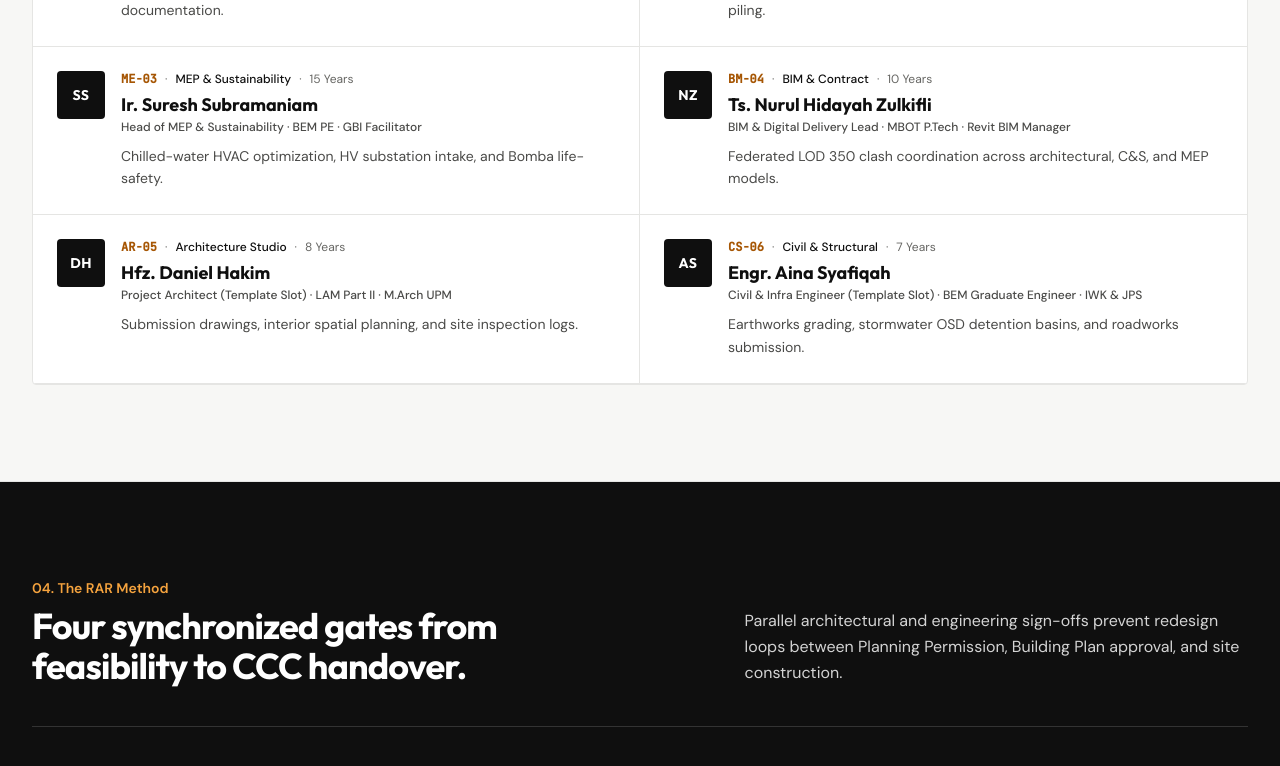
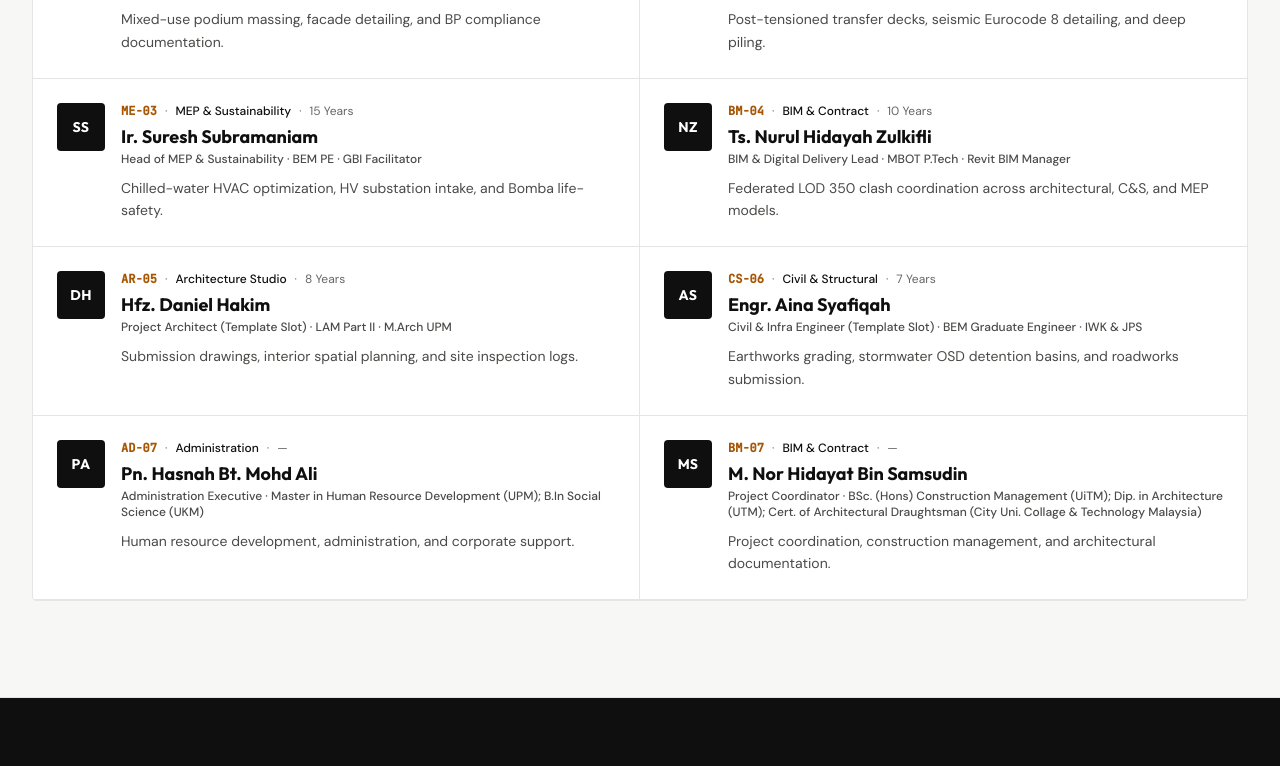
Before and after one commit to me-yeatz/rar_architect, a React (Vite) app: page / in a window 1280 px wide. Shown: the part 6067-6833 px from the top of the page. Built offline with nearby package versions, Linux system fonts and the light colour scheme.

Commit message:
Add Administration Executive and Project Coordinator to team directory

```diff
--- a/src/components/LeadershipTeamSection.tsx
+++ b/src/components/LeadershipTeamSection.tsx
@@ -19,6 +19,7 @@ const DIVISION_CODES: Record<Exclude<TeamDivision, 'All Divisions'>, string> = {
   'Civil & Structural': 'CS',
   'MEP & Sustainability': 'ME',
   'BIM & Contract': 'BM',
+  'Administration': 'AD',
 };
 
 export function LeadershipTeamSection({
--- a/src/data/practiceData.ts
+++ b/src/data/practiceData.ts
@@ -493,7 +493,8 @@ export type TeamDivision =
   | 'Architecture Studio'
   | 'Civil & Structural'
   | 'MEP & Sustainability'
-  | 'BIM & Contract';
+  | 'BIM & Contract'
+  | 'Administration';
 
 export interface TeamMemberProfile {
   id: string;
@@ -513,6 +514,7 @@ export const TEAM_DIVISIONS: TeamDivision[] = [
   'Civil & Structural',
   'MEP & Sustainability',
   'BIM & Contract',
+  'Administration',
 ];
 
 export const INITIAL_TEAM_PROFILES: TeamMemberProfile[] = [
@@ -576,4 +578,25 @@ export const INITIAL_TEAM_PROFILES: TeamMemberProfile[] = [
     experience: '7 Years',
     specialization: 'Earthworks grading, stormwater OSD detention basins, and roadworks submission.',
   },
+  {
+    id: 'team-07',
+    code: 'AD-07',
+    name: 'Pn. Hasnah Bt. Mohd Ali',
+    role: 'Administration Executive',
+    division: 'Administration',
+    credentials: 'Master in Human Resource Development (UPM); B.In Social Science (UKM)',
+    experience: '—',
+    specialization: 'Human resource development, administration, and corporate support.',
+  },
+  {
+    id: 'team-08',
+    code: 'BM-07',
+    name: 'M. Nor Hidayat Bin Samsudin',
+    role: 'Project Coordinator',
+    division: 'BIM & Contract',
+    credentials:
+      'BSc. (Hons) Construction Management (UiTM); Dip. in Architecture (UTM); Cert. of Architectural Draughtsman (City Uni. Collage & Technology Malaysia)',
+    experience: '—',
+    specialization: 'Project coordination, construction management, and architectural documentation.',
+  },
 ];
```
